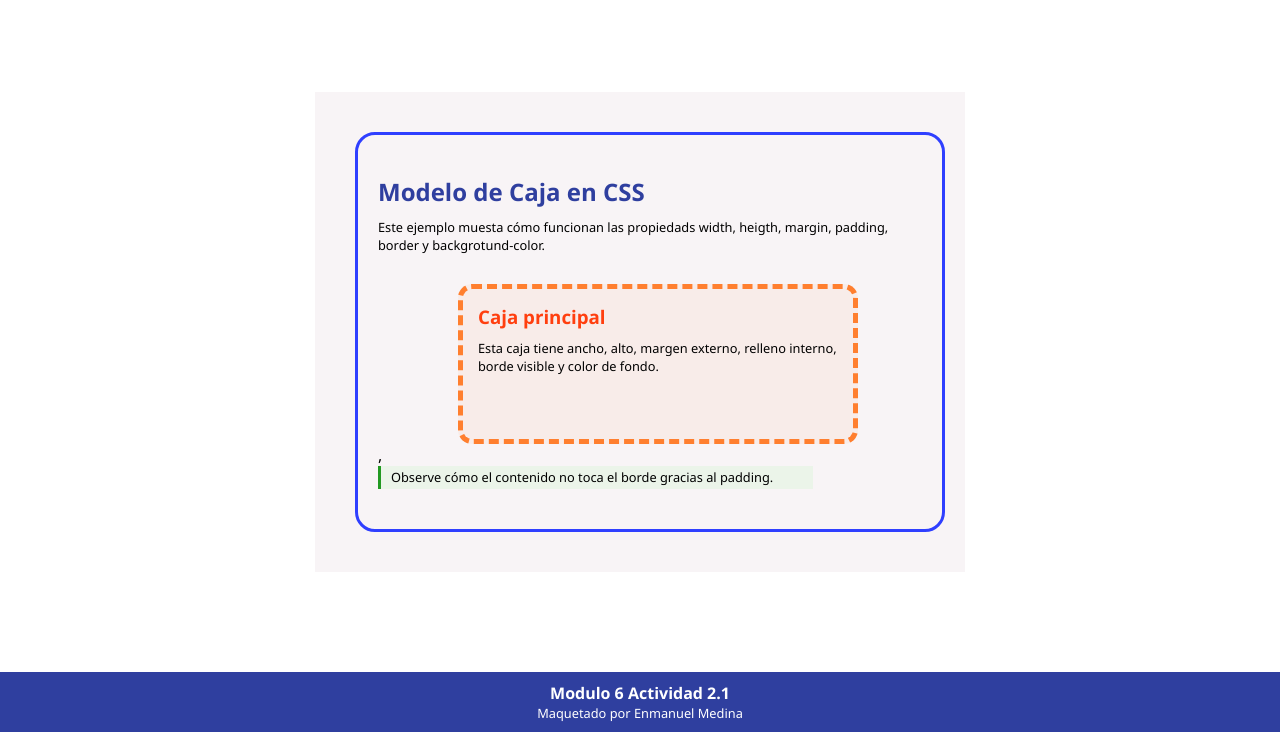
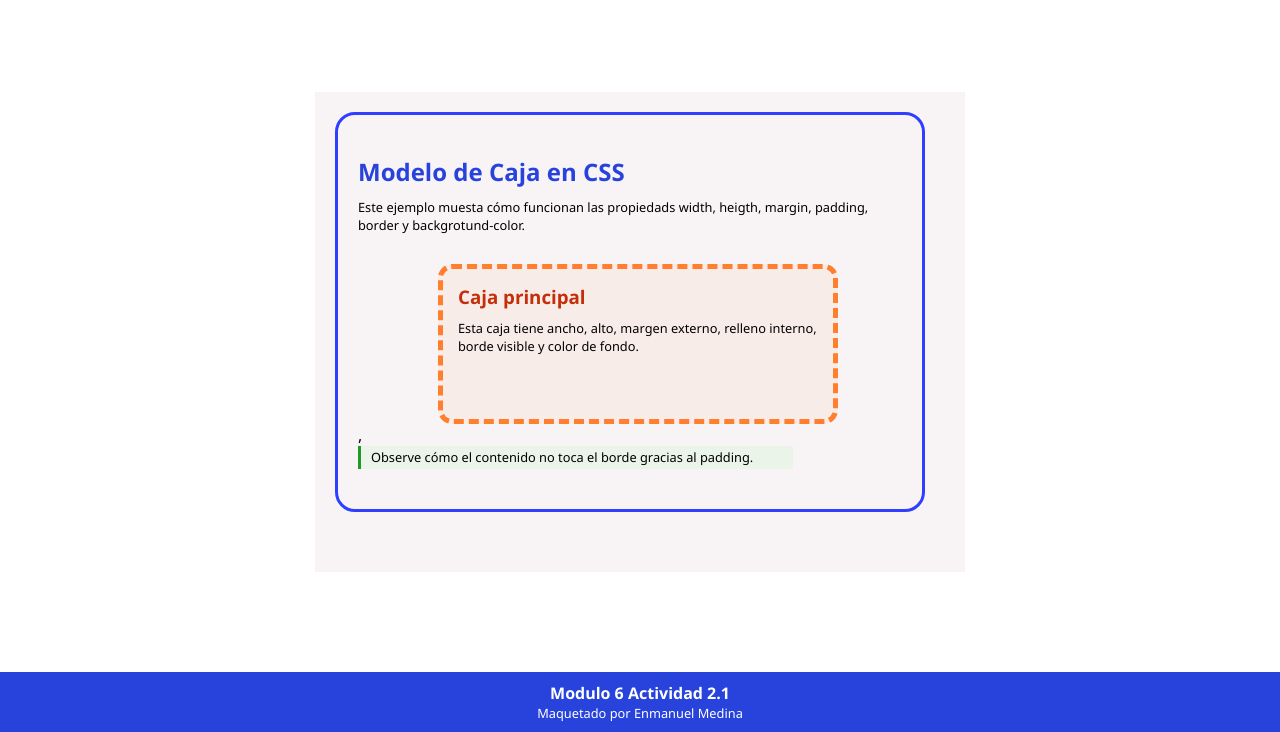
Before and after one commit to emedina3d/actividad-2.1, a plain HTML site: page index.html in a window 1280 px wide. Shown: the part 68-800 px from the top of the page. Drawn offline with Linux system fonts and the light colour scheme.

Commit message:
Ajuste final al CSS para validar que estilos concuerden con el mandato de texto de cada caja.

```diff
--- a/style.css
+++ b/style.css
@@ -8,9 +8,9 @@
 
 :root{
     --primary-color: #f8f4f6;
-    --primary-text-color: #2f3f9f;
+    --primary-text-color: #2743dc;
     --primary-line-color: #2f3fff;
-    --secondary-text-color: #ff3f0f;
+    --secondary-text-color: #c42f0a;
     --secondary-line-color: #ff7f2f;
     --secondary-bg-color: #ff7f2f10;
     --succes-text-color: #229922;
@@ -36,10 +36,9 @@ header, footer{
 }
 
 .box1{
-    width: 650px;
+    min-width: 650px;
     height: 480px;
     background-color: var(--primary-color);
-    padding: 40px;
 }
 
 .box2{
@@ -50,6 +49,7 @@ header, footer{
     border: 3px solid var(--primary-line-color);
     border-radius: 20px;
     padding: 40px 20px;
+    margin: 20px 40px 40px 20px;
 }
 
 .box2>h2{
```
